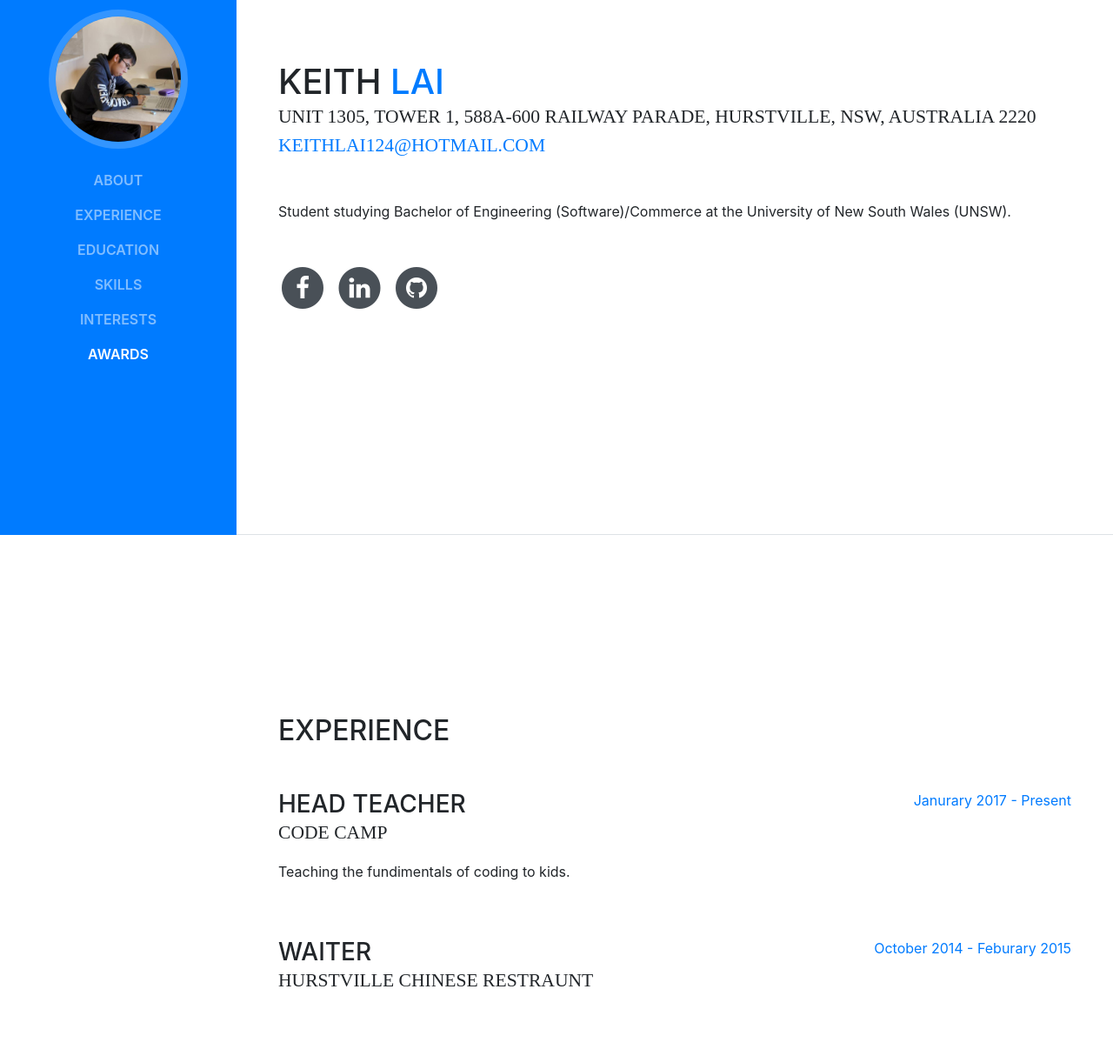
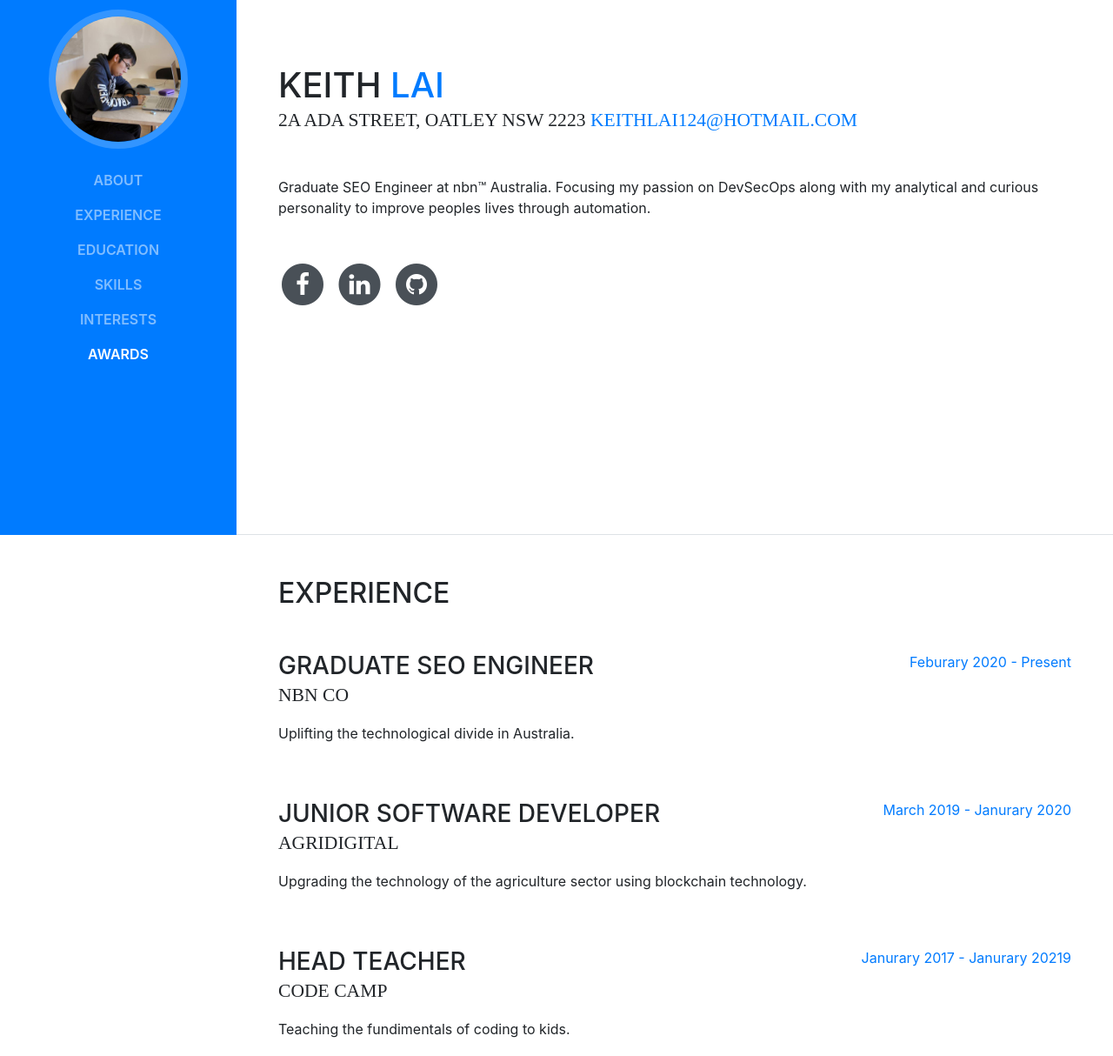
Before and after one commit to keithlai124/keithlai124.github.io, a website with bundled scripts: page index.html in a window 1280 px wide. Shown: the part 185-1399 px from the top of the page at 87% size. Built offline with nearby package versions, Linux system fonts and the light colour scheme; a web font is replaced by a local one.

Commit message:
Update information

```diff
--- a/index.html
+++ b/index.html
@@ -71,10 +71,11 @@
           <h1 class="mb-0">Keith
             <span class="text-primary">Lai</span>
           </h1>
-          <div class="subheading mb-5">Unit 1305, Tower 1, 588A-600 Railway Parade, Hurstville, NSW, Australia 2220
+          <div class="subheading mb-5">
+            2A Ada Street, Oatley NSW 2223
             <a href="mailto:keithlai124@hotmail.com">keithlai124@hotmail.com</a>
           </div>
-          <p class="mb-5"> Student studying Bachelor of Engineering (Software)/Commerce at the University of New South Wales (UNSW). </p>
+          <p class="mb-5"> Graduate SEO Engineer at nbn™ Australia. Focusing my passion on DevSecOps along with my analytical and curious personality to improve peoples lives through automation. </p>
           <ul class="list-inline list-social-icons mb-0">
             <li class="list-inline-item">
               <a href="https://www.facebook.com/keith.lai.124">
@@ -110,23 +111,45 @@
 
           <div class="resume-item d-flex flex-column flex-md-row mb-5">
             <div class="resume-content mr-auto">
+              <h3 class="mb-0">Graduate SEO Engineer</h3>
+              <div class="subheading mb-3">NBN Co</div>
+              <p> Uplifting the technological divide in Australia. </p>
+            </div>
+            <div class="resume-date text-md-right">
+              <span class="text-primary">Feburary 2020 - Present </span>
+            </div>
+          </div>
+
+          <div class="resume-item d-flex flex-column flex-md-row mb-5">
+            <div class="resume-content mr-auto">
+              <h3 class="mb-0">Junior Software Developer</h3>
+              <div class="subheading mb-3">AgriDigital</div>
+              <p> Upgrading the technology of the agriculture sector using blockchain technology. </p>
+            </div>
+            <div class="resume-date text-md-right">
+              <span class="text-primary">March 2019 - Janurary 2020 </span>
+            </div>
+          </div>
+
+          <div class="resume-item d-flex flex-column flex-md-row mb-5">
+            <div class="resume-content mr-auto">
               <h3 class="mb-0">Head Teacher</h3>
               <div class="subheading mb-3">Code Camp</div>
               <p> Teaching the fundimentals of coding to kids.</p>
             </div>
             <div class="resume-date text-md-right">
-              <span class="text-primary">Janurary 2017 - Present</span>
+              <span class="text-primary">Janurary 2017 - Janurary 20219 </span>
             </div>
           </div>
 
           <div class="resume-item d-flex flex-column flex-md-row mb-5">
             <div class="resume-content mr-auto">
               <h3 class="mb-0">Waiter</h3>
-              <div class="subheading mb-3">Hurstville Chinese Restraunt</div>
+              <div class="subheading mb-3">Hurstville Chinese Restraunt </div>
               <p></p>
             </div>
             <div class="resume-date text-md-right">
-              <span class="text-primary">October 2014 - Feburary 2015</span>
+              <span class="text-primary">October 2014 - Feburary 2015 </span>
             </div>
           </div>
 
@@ -142,10 +165,10 @@
             <div class="resume-content mr-auto">
               <h3 class="mb-0">University of New South Wales</h3>
               <div class="subheading mb-3">Bachelor of Engineering (Software)/Commerce </div>
-              <p>Current WAM: 71.232</p>
+              <p> WAM: 70.9 </p>
             </div>
             <div class="resume-date text-md-right">
-              <span class="text-primary">March 2014 - Present</span>
+              <span class="text-primary">March 2014 - August 2019 </span>
             </div>
           </div>
 
@@ -220,7 +243,7 @@
       <section class="resume-section p-3 p-lg-5 d-flex flex-column" id="interests">
         <div class="my-auto">
           <h2 class="mb-5">Interests</h2>
-          <p>Apart from studying, I enjoy spending time playing boardgames with friends and family.</p>
+          <p>Apart from studying, I enjoy spending time playing all sorts of games, boardgames, card games, computer games and even tabletop RPGs!</p>
           <p class="mb-0">I enjoy reading and spend a large amount of time learning about the latest technology advancements in the software industry.</p>
         </div>
       </section>
```
